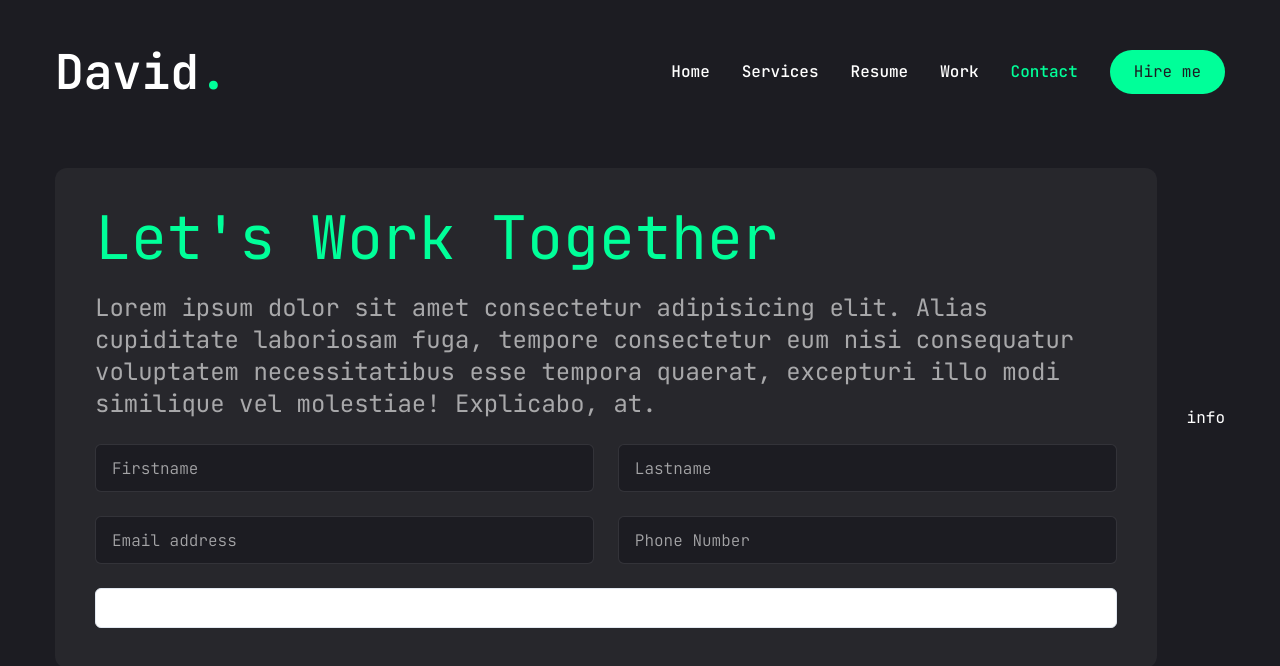
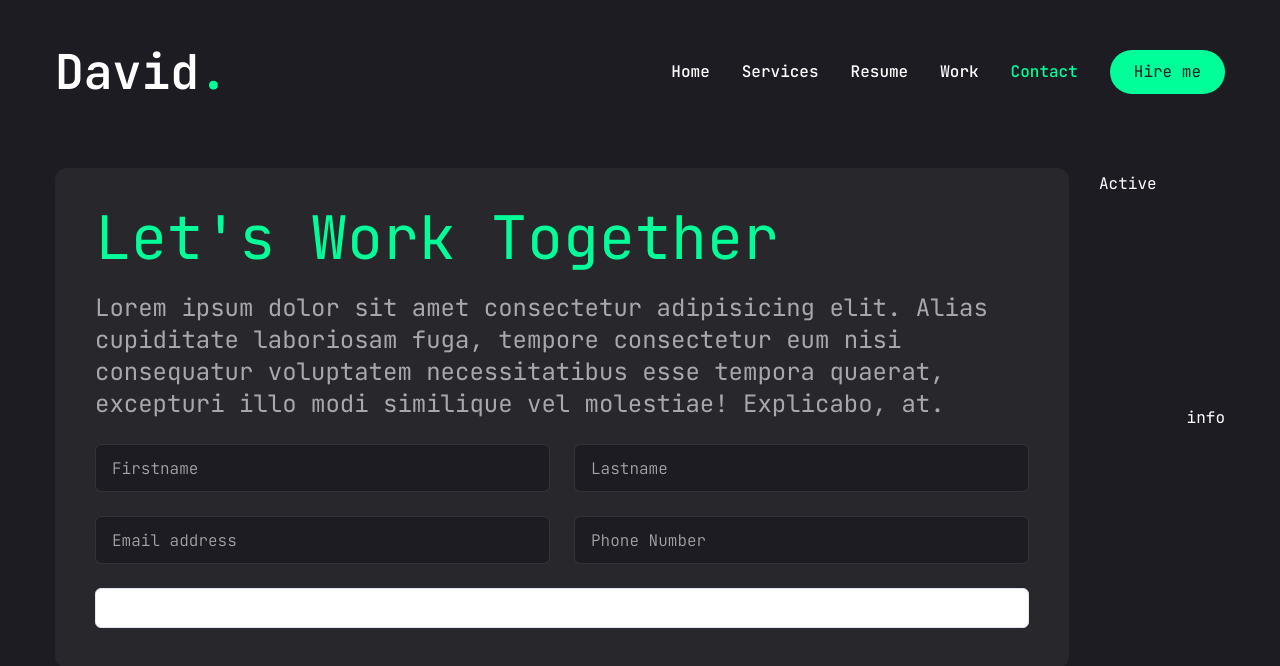
Before and after one commit to D-cyber-web/portifolio_tailwind, a Next.js app: page /contact in a window 1280 px wide. Shown: the top 666 px of the page. Built offline with nearby package versions, Linux system fonts and the light colour scheme.

Commit message:
updates my-portifolio

```diff
--- a/app/contact/page.tsx
+++ b/app/contact/page.tsx
@@ -66,7 +66,7 @@ const Contact = () => {
                             </Select>
                         </form>
                     </div>
-
+                    Active
                     {/*info*/}
                     <div className="flex-1 flex items-center xl:justify-end order-1 xl:order-none mb-8 xl:mb-0">
                      info
```
